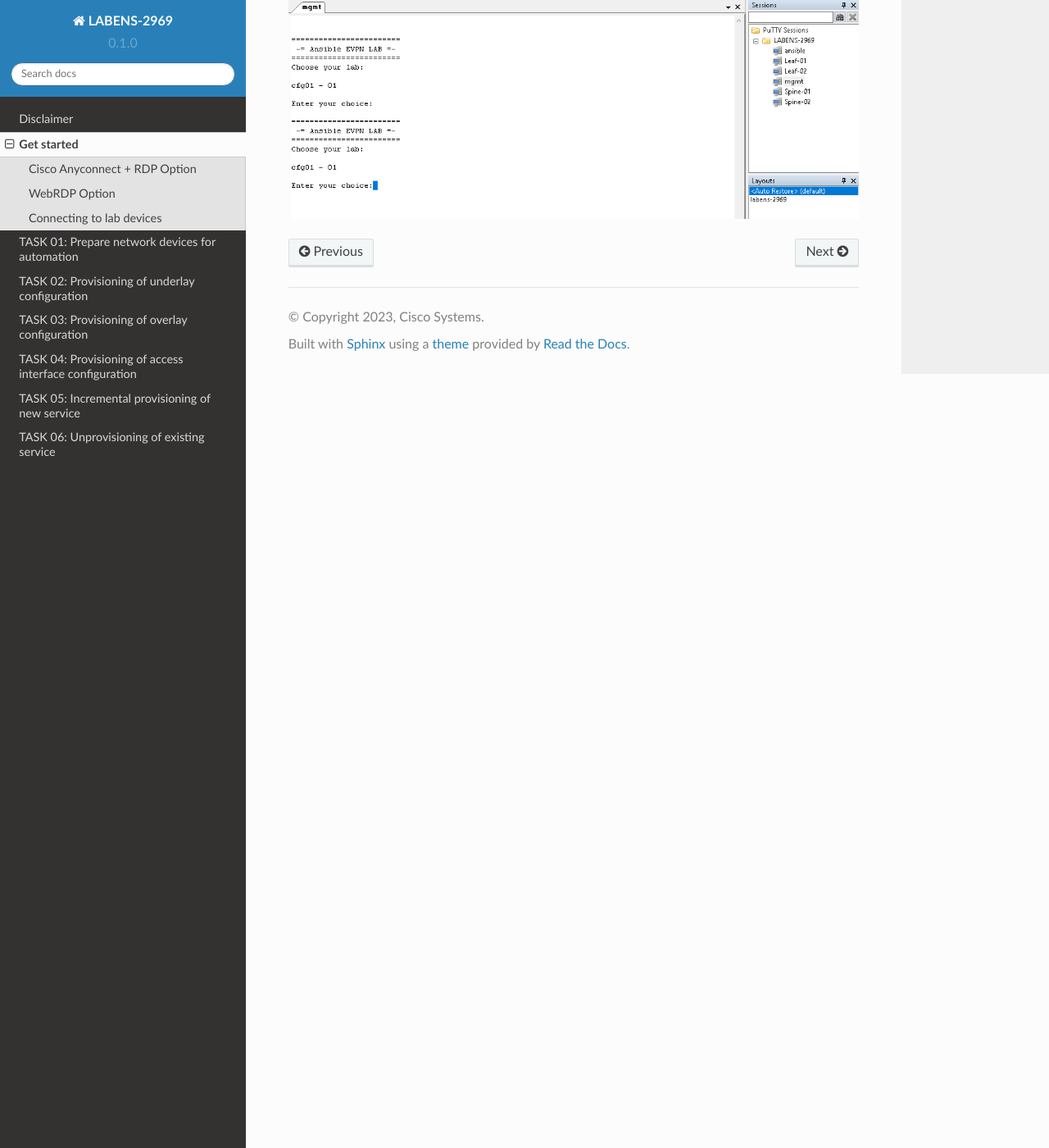
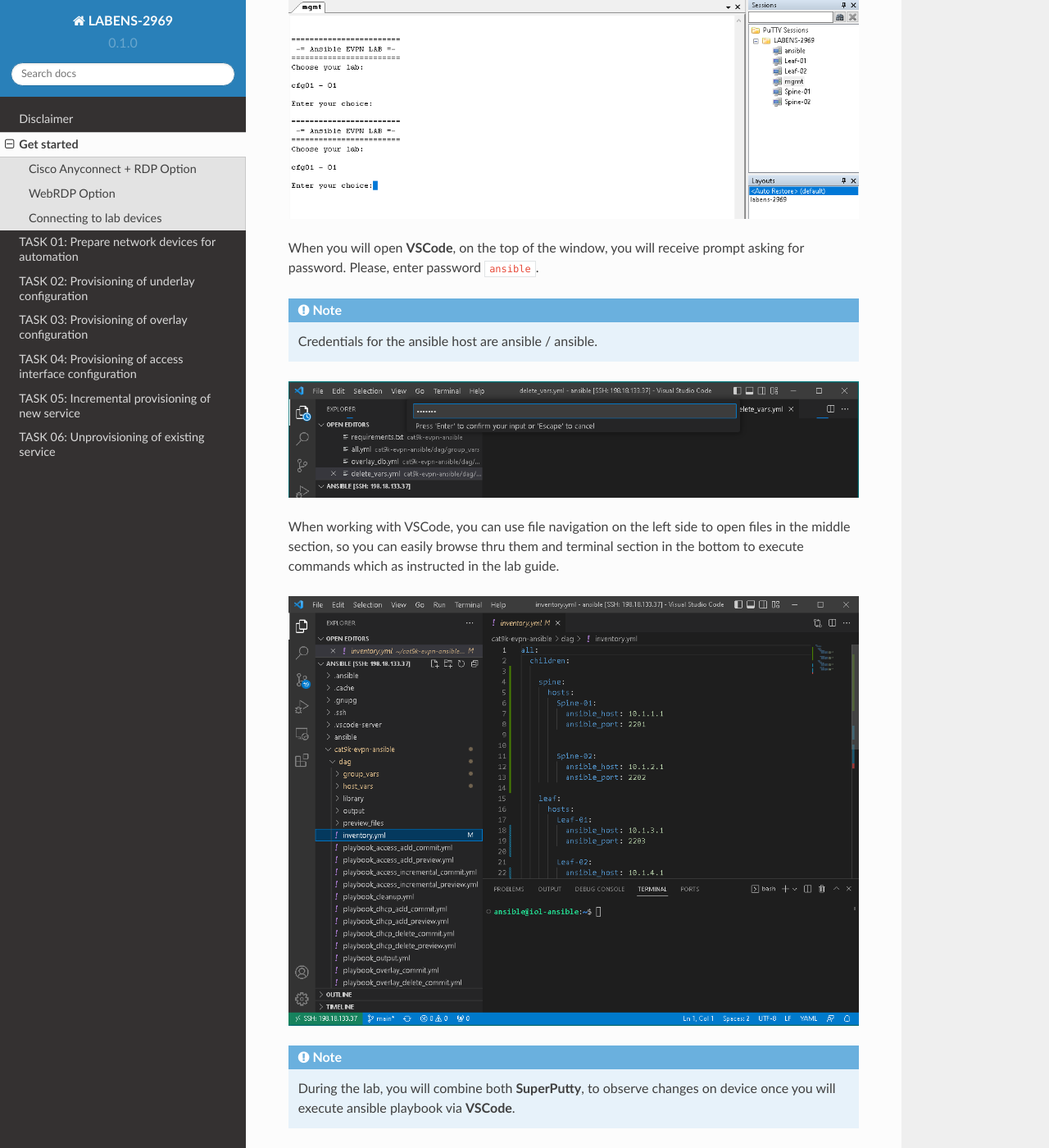
Before and after one commit to dvishchu/labens-2969, a Sphinx documentation site: the page built from docs/source/intro.rst, in a window 1280 px wide and 1400 px high, scrolled down 1883 px. Shown: the whole window at 82% size. Built offline with Sphinx 7.4.7 and the Read the Docs theme 2.0.0, drawn with Linux system fonts in a browser that asks for light colours.

Commit message:
Updating intro section

```diff
--- a/docs/source/intro.rst
+++ b/docs/source/intro.rst
@@ -48,3 +48,19 @@
 You can open connections to all lab devices by selecting **Connect All** option once you will right-click on **LABENS-2969** folder.
 
 .. image:: assets/superputty.PNG
+
+When you will open **VSCode**, on the top of the window, you will receive prompt asking for password. Please, enter password ``ansible``.
+
+.. note::
+
+    Credentials for the ansible host are ansible / ansible.
+
+.. image:: assets/vscode_password.PNG
+
+When working with VSCode, you can use file navigation on the left side to open files in the middle section, so you can easily browse thru them and terminal section in the bottom to execute commands which as instructed in the lab guide.
+
+.. image:: assets/vscode.PNG
+
+.. note::
+
+    During the lab, you will combine both **SuperPutty**, to observe changes on device once you will execute ansible playbook via **VSCode**.
```
Also changed, not shown: docs/source/assets/vscode.PNG (added), docs/source/assets/vscode_password.PNG (added).
